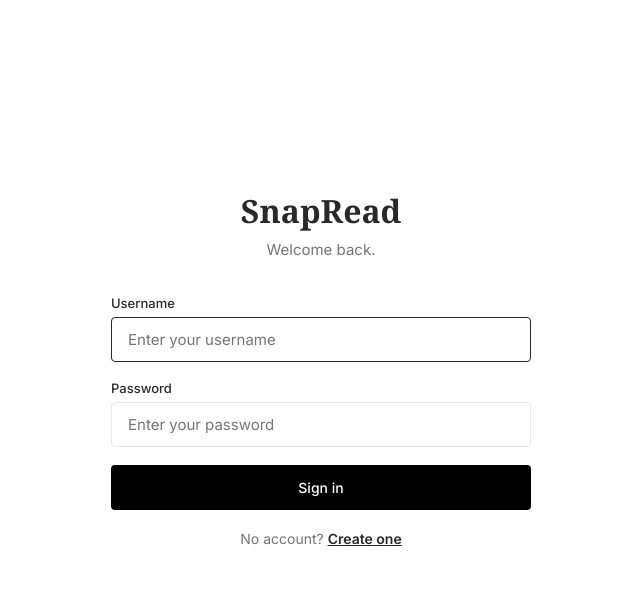
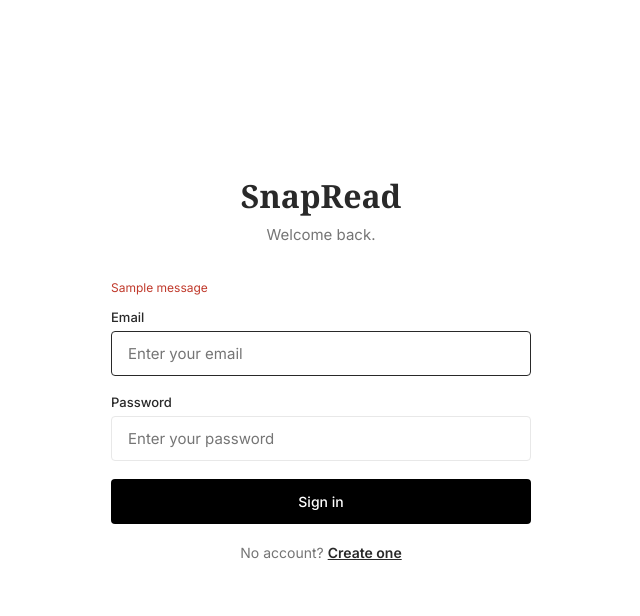
Before and after one commit to iamaniket-python/Snapread, a Django app: page /auth/login/ in a window 1280 px wide. Shown: the part 65-681 px from the top of the page, without its empty margins (319-959 px from the left). Run offline with Django 5.2, Linux system fonts and the light colour scheme; tables that the repository leaves empty hold one stand-in row (values such as "Sample post"); one stand-in notice (Sample message) is shown; some web fonts are replaced.

Commit message:
first commit

```diff
--- a/Snapread/Snapread/settings.py
+++ b/Snapread/Snapread/settings.py
@@ -164,6 +164,10 @@ CSRF_TRUSTED_ORIGINS = [
     'http://localhost:8000',
 ]
 
+AUTHENTICATION_BACKENDS = [
+    'miniblog.backends.EmailBackend',
+    'django.contrib.auth.backends.ModelBackend',
+]
 
 # PASSWORD VALIDATION
 AUTH_PASSWORD_VALIDATORS = [
--- a/Snapread/miniblog/forms.py
+++ b/Snapread/miniblog/forms.py
@@ -16,10 +16,20 @@ class RegisterForm(UserCreationForm):
         for field in self.fields.values():
             field.widget.attrs.update({'class': 'form-input'})
 
+    def clean_email(self):
+        email = self.cleaned_data['email'].strip().lower()
+        if User.objects.filter(email__iexact=email).exists():
+            raise forms.ValidationError('This email is already registered.')
+        return email
+
 
 class LoginForm(forms.Form):
-    username = forms.CharField(widget=forms.TextInput(attrs={'class': 'form-input', 'placeholder': 'Username'}))
-    password = forms.CharField(widget=forms.PasswordInput(attrs={'class': 'form-input', 'placeholder': 'Password'}))
+    email    = forms.EmailField(widget=forms.EmailInput(attrs={
+        'class': 'form-input', 'placeholder': 'Enter your email'
+    }))
+    password = forms.CharField(widget=forms.PasswordInput(attrs={
+        'class': 'form-input', 'placeholder': 'Enter your password'
+    }))
 
 
 class ProfileForm(forms.ModelForm):
--- a/Snapread/miniblog/templates/Authentication/login.html
+++ b/Snapread/miniblog/templates/Authentication/login.html
@@ -8,21 +8,28 @@
     <div class="auth-logo">SnapRead</div>
     <p class="auth-tagline">Welcome back.</p>
 
+    {% for message in messages %}
+      <div class="form-error" style="margin-bottom:14px;">{{ message }}</div>
+    {% endfor %}
+
     <form method="POST" action="{% url 'login' %}">
       {% csrf_token %}
 
       <div class="form-group">
-        <label class="form-label">Username</label>
-        <input type="text" name="username" class="form-control {% if form.username.errors %}error{% endif %}"
-               placeholder="Enter your username" value="{{ form.username.value|default:'' }}" autofocus />
-        {% if form.username.errors %}
-          <p class="form-error">{{ form.username.errors.0 }}</p>
+        <label class="form-label">Email</label>
+        <input type="email" name="email" autocomplete="email"
+               class="form-control {% if form.email.errors %}error{% endif %}"
+               placeholder="Enter your email"
+               value="{{ form.email.value|default:'' }}" autofocus />
+        {% if form.email.errors %}
+          <p class="form-error">{{ form.email.errors.0 }}</p>
         {% endif %}
       </div>
 
       <div class="form-group">
         <label class="form-label">Password</label>
-        <input type="password" name="password" class="form-control {% if form.password.errors %}error{% endif %}"
+        <input type="password" name="password" autocomplete="current-password"
+               class="form-control {% if form.password.errors %}error{% endif %}"
                placeholder="Enter your password" />
         {% if form.password.errors %}
           <p class="form-error">{{ form.password.errors.0 }}</p>
--- a/Snapread/miniblog/templates/Authentication/register.html
+++ b/Snapread/miniblog/templates/Authentication/register.html
@@ -27,7 +27,7 @@
 
       <div class="form-group">
         <label class="form-label">Password</label>
-        <input type="password" name="password" class="form-control {% if form.password.errors %}error{% endif %}"
+        <input type="password" name="password1" class="form-control {% if form.password.errors %}error{% endif %}"
                placeholder="Min. 8 characters" />
         {% if form.password.errors %}<p class="form-error">{{ form.password.errors.0 }}</p>{% endif %}
       </div>
--- a/Snapread/miniblog/views.py
+++ b/Snapread/miniblog/views.py
@@ -22,6 +22,7 @@ from .forms import (
 # ───────────────────────────────────────────
 # HELPER
 # ───────────────────────────────────────────
+
 def create_notification(recipient, sender, notif_type, post=None, comment=None):
     if recipient != sender:
         Notification.objects.create(
@@ -39,45 +40,54 @@ def create_notification(recipient, sender, notif_type, post=None, comment=None):
 
 def register_view(request):
     if request.user.is_authenticated:
-        return redirect('post_feed')
+        return redirect('profile', username=request.user.username)
+
     if request.method == 'POST':
         form = RegisterForm(request.POST)
         if form.is_valid():
             user = form.save()
             Profile.objects.get_or_create(user=user)
-            login(request, user)
+            login(request, user, backend='miniblog.backends.EmailBackend')
             messages.success(request, 'Welcome! Account created successfully.')
-            return redirect('post_feed')
+            return redirect('profile', username=user.username)
+        else:
+
+            print(">>> REGISTER FORM ERRORS:", form.errors)
     else:
         form = RegisterForm()
+
     return render(request, 'Authentication/register.html', {'form': form})
 
 
 def login_view(request):
     if request.user.is_authenticated:
-        return redirect('post_feed')
+        return redirect('profile', username=request.user.username)
+
     if request.method == 'POST':
         form = LoginForm(request.POST)
         if form.is_valid():
-            user = authenticate(
-                username=form.cleaned_data['username'],
-                password=form.cleaned_data['password'],
-            )
+            email    = form.cleaned_data['email'].strip().lower()
+            password = form.cleaned_data['password']
+
+            user = authenticate(request, email=email, password=password)
+
             if user:
                 if not user.is_active:
                     messages.error(request, 'This account has been deactivated.')
                 else:
-                    login(request, user)
-                    next_url = request.GET.get('next', 'post_feed')
-                    return redirect(next_url)
+                    login(request, user, backend='miniblog.backends.EmailBackend')
+                    next_url = request.GET.get('next')
+                    return redirect(next_url) if next_url else redirect('profile', username=user.username)
             else:
-                messages.error(request, 'Invalid username or password.')
+                messages.error(request, 'Invalid email or password.')
     else:
         form = LoginForm()
+
     return render(request, 'Authentication/login.html', {'form': form})
 
-
+# FIX #9: logout GET se nahi, sirf POST se
 @login_required
+@require_POST
 def logout_view(request):
     logout(request)
     return redirect('login')
@@ -88,7 +98,10 @@ def logout_view(request):
 # ═══════════════════════════════════════════
 
 def post_feed(request):
-    posts = Post.objects.filter(status='published').select_related('author', 'category')
+    # FIX #4: default ordering add kiya
+    posts = Post.objects.filter(
+        status='published'
+    ).select_related('author', 'category').order_by('-created_at')
 
     tag      = request.GET.get('tag')
     category = request.GET.get('category')
@@ -122,25 +135,26 @@ def post_feed(request):
 
 
 def post_detail(request, slug):
-    post     = get_object_or_404(Post, slug=slug, status='published')
+    post = get_object_or_404(Post, slug=slug, status='published')
     post.increment_views()
 
     if request.user.is_authenticated:
         ReadHistory.objects.update_or_create(user=request.user, post=post)
 
-    comments = post.comments.filter(parent=None).select_related('user').prefetch_related('replies__user')
+    comments    = post.comments.filter(parent=None).select_related('user').prefetch_related('replies__user')
     total_claps = post.claps.aggregate(total=Sum('count'))['total'] or 0
     user_claps  = 0
     is_bookmarked = False
 
     if request.user.is_authenticated:
-        clap_obj = post.claps.filter(user=request.user).first()
-        user_claps = clap_obj.count if clap_obj else 0
+        clap_obj      = post.claps.filter(user=request.user).first()
+        user_claps    = clap_obj.count if clap_obj else 0
         is_bookmarked = Bookmark.objects.filter(user=request.user, post=post).exists()
 
     comment_form = CommentForm()
 
-    return render(request, 'miniblog/posts/detail.html', {
+    # FIX #3: template path consistent rakha — 'Posts/' prefix use karo
+    return render(request, 'Posts/detail.html', {
         'post': post,
         'comments': comments,
         'comment_form': comment_form,
@@ -163,7 +177,7 @@ def post_create(request):
             return redirect('post_detail', slug=post.slug)
     else:
         form = PostForm()
-    return render(request, 'miniblog/posts/create.html', {'form': form, 'action': 'Create'})
+    return render(request, 'Posts/create.html', {'form': form, 'action': 'Create'})
 
 
 @login_required
@@ -180,7 +194,7 @@ def post_edit(request, slug):
             return redirect('post_detail', slug=post.slug)
     else:
         form = PostForm(instance=post)
-    return render(request, 'miniblog/posts/create.html', {'form': form, 'action': 'Edit', 'post': post})
+    return render(request, 'Posts/create.html', {'form': form, 'action': 'Edit', 'post': post})
 
 
 @login_required
@@ -193,7 +207,7 @@ def post_delete(request, slug):
         post.delete()
         messages.success(request, 'Post deleted.')
         return redirect('my_posts')
-    return render(request, 'miniblog/posts/delete_confirm.html', {'post': post})
+    return render(request, 'Posts/delete_confirm.html', {'post': post})
 
 
 @login_required
@@ -204,19 +218,21 @@ def post_publish(request, slug):
         return redirect('my_posts')
     if post.status == 'draft':
         post.status = 'published'
-        post.save()
+        post.save(update_fields=['status'])
         messages.success(request, 'Post published!')
     else:
         post.status = 'draft'
-        post.save()
+        post.save(update_fields=['status'])
         messages.success(request, 'Post moved to drafts.')
     return redirect('post_detail', slug=post.slug)
 
 
 @login_required
 def my_posts(request):
-    posts = Post.objects.filter(author=request.user).select_related('category').order_by('-created_at')
-    return render(request, 'miniblog/posts/my_posts.html', {'posts': posts})
+    posts = Post.objects.filter(
+        author=request.user
+    ).select_related('category').order_by('-created_at')
+    return render(request, 'Posts/my_posts.html', {'posts': posts})
 
 
 # ═══════════════════════════════════════════
@@ -271,8 +287,11 @@ def clap_post(request, slug):
         user=request.user, post=post, defaults={'count': count}
     )
     if not created:
-        clap.count = min(50, clap.count + count)
-        clap.save()
+        # FIX: already 50 pe ho toh save mat karo — unnecessary DB write avoid
+        new_count = min(50, clap.count + count)
+        if new_count != clap.count:
+            clap.count = new_count
+            clap.save(update_fields=['count'])
     if created:
         create_notification(post.author, request.user, 'clap', post=post)
 
@@ -286,8 +305,10 @@ def clap_post(request, slug):
 
 @login_required
 def bookmark_list(request):
-    bookmarks = Bookmark.objects.filter(user=request.user).select_related('post')
-    return render(request, 'miniblog/bookmarks.html', {'bookmarks': bookmarks})
+    bookmarks = Bookmark.objects.filter(
+        user=request.user
+    ).select_related('post').order_by('-created_at')
+    return render(request, 'Posts/bookmarks.html', {'bookmarks': bookmarks})
 
 
 @login_required
@@ -310,14 +331,17 @@ def bookmark_toggle(request, slug):
 def profile_view(request, username):
     user    = get_object_or_404(User, username=username)
     profile = get_object_or_404(Profile, user=user)
-    posts   = Post.objects.filter(author=user, status='published').order_by('-created_at')
+    # FIX #7: select_related add kiya for performance
+    posts   = Post.objects.filter(
+        author=user, status='published'
+    ).select_related('category').order_by('-created_at')
 
     is_following = False
     if request.user.is_authenticated and request.user != user:
         my_profile   = get_object_or_404(Profile, user=request.user)
         is_following = profile.followers.filter(pk=my_profile.pk).exists()
 
-    return render(request, 'miniblog/profile/view.html', {
+    return render(request, 'Posts/view.html', {
         'profile': profile,
         'posts': posts,
         'is_following': is_following,
@@ -337,15 +361,16 @@ def profile_edit(request):
             return redirect('profile', username=request.user.username)
     else:
         form = ProfileForm(instance=profile)
-    return render(request, 'miniblog/profile/edit.html', {'form': form})
+    return render(request, 'Profile/edit.html', {'form': form})
 
 
 @login_required
 @require_POST
 def follow_user(request, username):
-    target_user    = get_object_or_404(User, username=username)
+    target_user = get_object_or_404(User, username=username)
     if target_user == request.user:
         return JsonResponse({'error': 'Cannot follow yourself.'}, status=400)
+
     my_profile     = get_object_or_404(Profile, user=request.user)
     target_profile = get_object_or_404(Profile, user=target_user)
 
@@ -372,7 +397,14 @@ def notification_list(request):
     notifs = Notification.objects.filter(
         recipient=request.user
     ).select_related('sender', 'post').order_by('-created_at')
-    return render(request, 'miniblog/notifications.html', {'notifications': notifs})
+
+    # FIX #8: unread_count template mein bhi bhejo (badge ke liye useful)
+    unread_count = notifs.filter(is_read=False).count()
+
+    return render(request, 'Notifications/list.html', {
+        'notifications': notifs,
+        'unread_count': unread_count,
+    })
 
 
 @login_required
@@ -388,14 +420,16 @@ def mark_notifications_read(request):
 
 @login_required
 def read_history(request):
-    if request.method == 'DELETE' or request.POST.get('_method') == 'DELETE':
+    # FIX #5: sirf POST + _method check rakha — cleaner
+    if request.method == 'POST' and request.POST.get('_method') == 'DELETE':
         ReadHistory.objects.filter(user=request.user).delete()
         messages.success(request, 'History cleared.')
         return redirect('read_history')
+
     history = ReadHistory.objects.filter(
         user=request.user
     ).select_related('post').order_by('-read_at')
-    return render(request, 'miniblog/history.html', {'history': history})
+    return render(request, 'Posts/history.html', {'history': history})
 
 
 # ═══════════════════════════════════════════
@@ -404,9 +438,9 @@ def read_history(request):
 
 def category_list(request):
     categories = Category.objects.annotate(post_count=Count('post')).order_by('-post_count')
-    return render(request, 'miniblog/categories.html', {'categories': categories})
+    return render(request, 'Posts/categories.html', {'categories': categories})
 
 
 def tag_list(request):
     tags = Tag.objects.annotate(post_count=Count('post')).order_by('-post_count')
-    return render(request, 'miniblog/tags.html', {'tags': tags})
+    return render(request, 'Posts/tags.html', {'tags': tags})
```
Also changed, not shown: Snapread/miniblog/backends.py (added, +23 -0 lines), Snapread/db.sqlite3 (deleted), Snapread/miniblog/templates/Posts/View.html (added).
